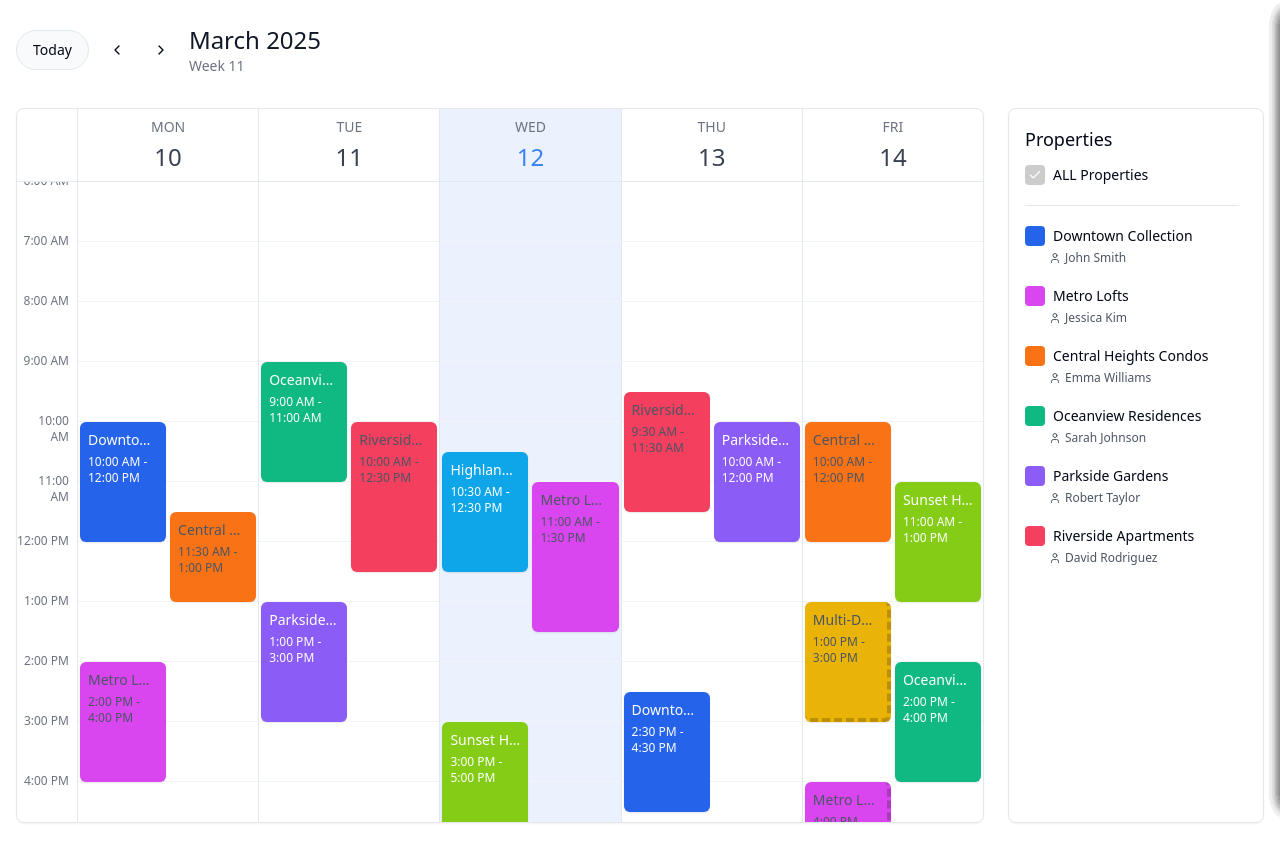
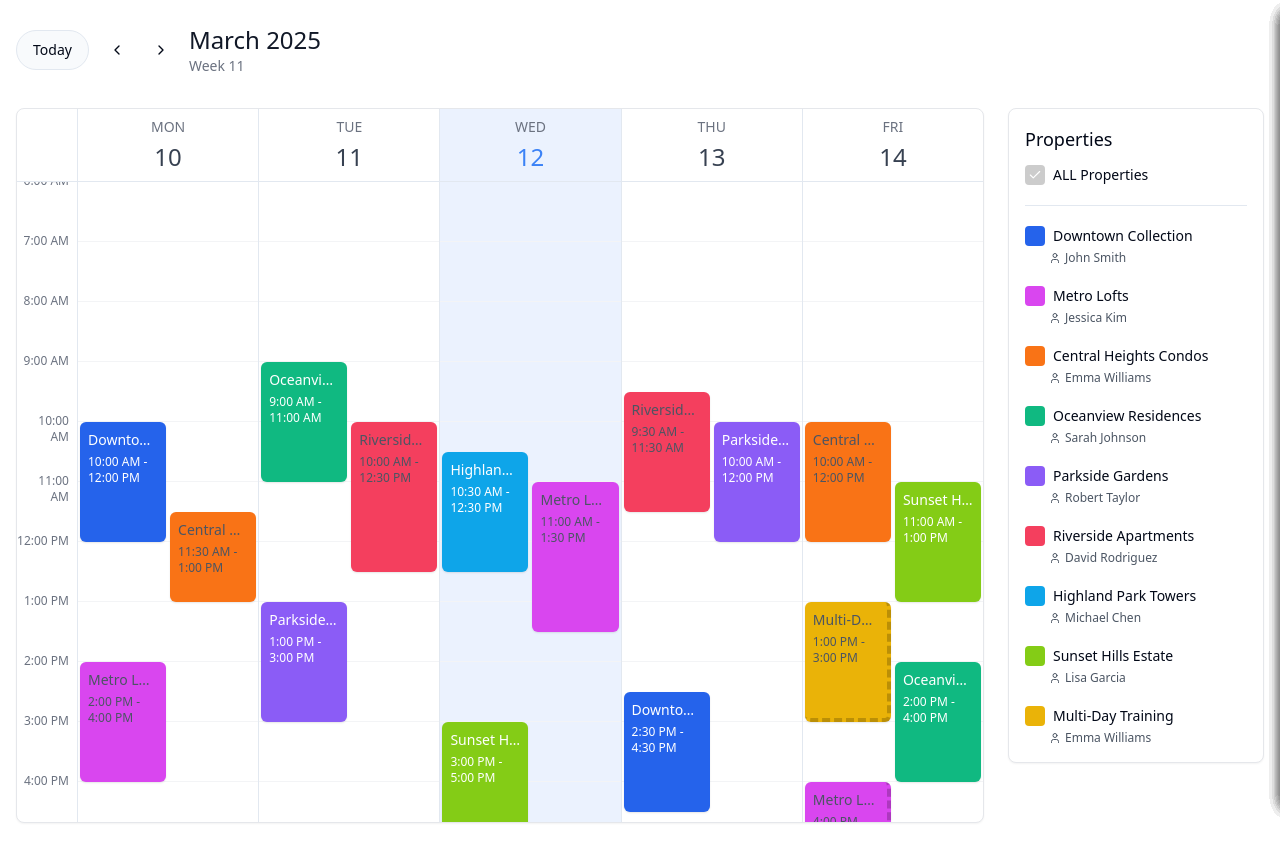
Before and after one commit to ZhuyuNtzh/broker-calendar-viewer-80, a React (Vite) app: page / in a window 1280 px wide. Built offline with nearby package versions, Linux system fonts and the light colour scheme.

Commit message:
Enable scrollbar for properties list
Implement scrollable area for the properties list in the calendar view.

```diff
--- a/src/pages/Index.tsx
+++ b/src/pages/Index.tsx
@@ -1,4 +1,3 @@
-
 import React, { useState, useMemo } from 'react';
 import CalendarHeader from '@/components/CalendarHeader';
 import WeeklyCalendar from '@/components/WeeklyCalendar';
@@ -100,14 +99,14 @@ const Index = () => {
             />
           </div>
 
-          <div className="w-64 bg-white rounded-lg shadow-sm border border-gray-200 p-4 animate-fade-in">
+          <div className="w-64 bg-white rounded-lg shadow-sm border border-gray-200 p-4 animate-fade-in h-full">
             <div className="flex flex-col">
               <h3 className="text-lg font-medium mb-3">Properties</h3>
 
               <RadioGroup
                 value={selectedProject}
                 onValueChange={setSelectedProject}
-                className="space-y-3 max-h-[400px] overflow-y-auto pr-2"
+                className="space-y-3"
               >
                 <div className="flex items-center space-x-2">
                   <PropertyRadioItem
```
